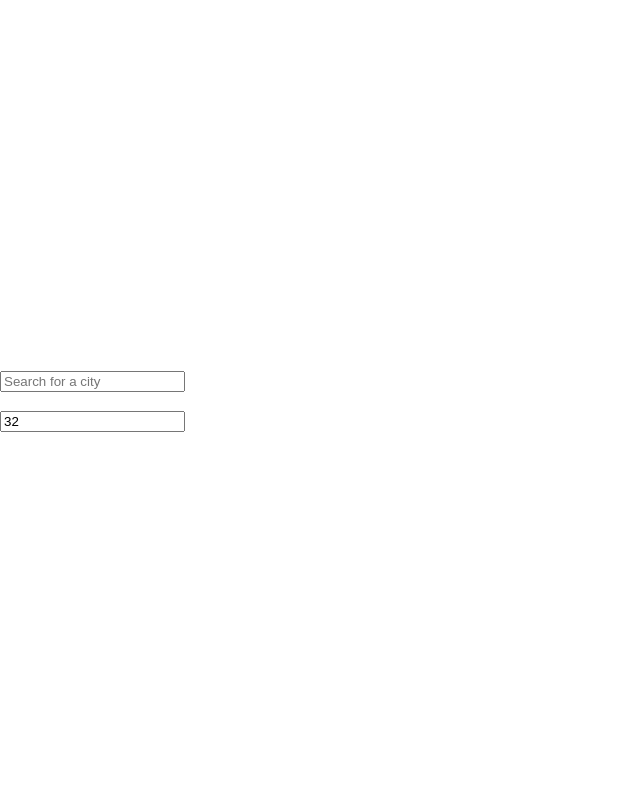
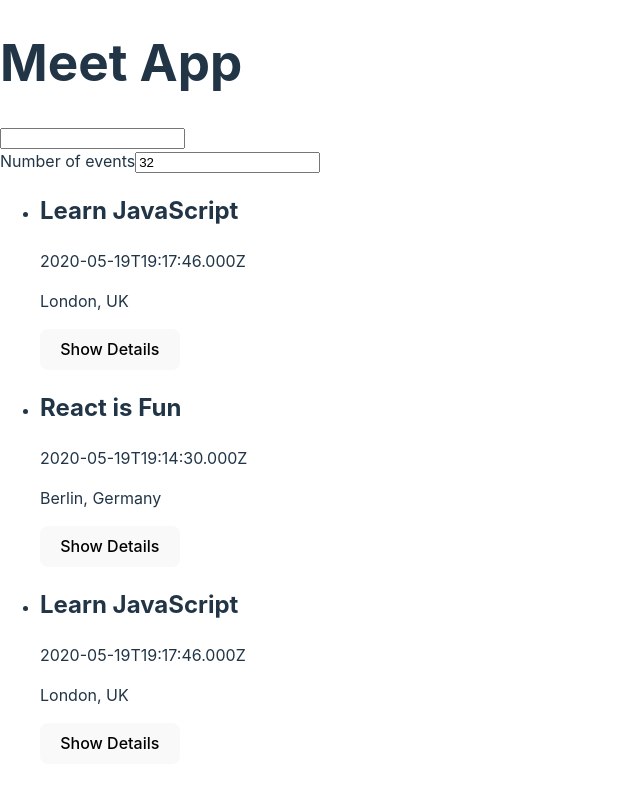
Before and after one commit to apirollijr/meet-app, a React (Vite) app: page / in a window 1280 px wide. Shown: the top 789 px of the page, without its empty margins (0-640 px from the left). Built offline with nearby package versions, Linux system fonts and the light colour scheme.

Commit message:
integration testing

```diff
--- a/src/App.jsx
+++ b/src/App.jsx
@@ -1,17 +1,32 @@
-// src/App.jsx
-import React from "react";
+import React, { useEffect, useState } from "react";
 import CitySearch from "./components/CitySearch";
+import NumberOfEvents from "./components/NumberOfEvents";
 import EventList from "./components/EventList";
-import NumberOfEvents from "./components/NumberOfEvents";
+import { getEvents } from "./api";
 
-const App = () => {
+export default function App() {
+  const [events, setEvents] = useState([]);
+  const [currentCity, setCurrentCity] = useState("all");
+  const [currentNOE, setCurrentNOE] = useState(32);
+
+  useEffect(() => {
+    const load = async () => {
+      const data = await getEvents({ location: currentCity, pageSize: currentNOE });
+      setEvents(data);
+    };
+    load();
+  }, [currentCity, currentNOE]);
+
   return (
-    <div>
-      <CitySearch />
-      <EventList />
-      <NumberOfEvents />
+    <div className="app">
+      <h1 className="app__title">Meet App</h1>
+      <div className="controls">
+        <CitySearch currentCity={currentCity} setCurrentCity={setCurrentCity} />
+        <NumberOfEvents currentNOE={currentNOE} setCurrentNOE={setCurrentNOE} />
+      </div>
+
+      {/* Limit rendered events to the selected count */}
+      <EventList events={events.slice(0, Number(currentNOE))} />
     </div>
   );
-};
-
-export default App;
+}
--- a/src/api.js
+++ b/src/api.js
@@ -1,25 +1,19 @@
-// src/api.js
-
 import mockData from "./mock-data";
 
-/**
- *
- * @param {*} events:
- * The following function should be in the “api.js” file.
- * This function takes an events array, then uses map to create a new array with only locations.
- * It will also remove all duplicates by creating another new array using the spread operator and spreading a Set.
- * The Set will remove all duplicates from the array.
- */
-export const extractLocations = (events) => {
-  const extractedLocations = events.map((event) => event.location);
-  const locations = [...new Set(extractedLocations)];
-  return locations;
-};
+export function extractLocations(events) {
+  const locations = events.map((e) => e.location);
+  return [...new Set(locations)];
+}
 
-/**
- *
- * This function will fetch the list of all events
- */
-export const getEvents = async () => {
-  return mockData;
-};
+export async function getEvents({ location = "all", pageSize = 32 } = {}) {
+  const isLocal = typeof window !== "undefined" && window.location && String(window.location.href).startsWith("http://localhost");
+  const isTest = process.env.NODE_ENV === "test";
+  if (isLocal || isTest) {
+    let events = mockData;
+    if (location && location !== "all" && location !== "See all cities") {
+      events = events.filter((e) => e.location === location);
+    }
+    return events.slice(0, pageSize);
+  }
+  return [];
+}
--- a/src/components/CitySearch.jsx
+++ b/src/components/CitySearch.jsx
@@ -1,56 +1,46 @@
-// src/components/CitySearch.jsx
+import React, { useEffect, useState } from "react";
 
-import React, { useState } from "react";
-
-const CitySearch = ({ allLocations }) => {
+export default function CitySearch({ allLocations = [], setCurrentCity = () => {} }) {
+  const [query, setQuery] = useState("");
   const [showSuggestions, setShowSuggestions] = useState(false);
-  const [query, setQuery] = useState("");
   const [suggestions, setSuggestions] = useState([]);
 
-  const handleInputChanged = (event) => {
-    const value = event.target.value;
-    const filteredLocations = allLocations
-      ? allLocations.filter((location) => {
-          return location.toUpperCase().indexOf(value.toUpperCase()) > -1;
-        })
-      : [];
+  useEffect(() => {
+    setSuggestions(allLocations);
+  }, [`${allLocations}`]);
 
+  const handleInputChanged = (e) => {
+    const value = e.target.value;
     setQuery(value);
-    setSuggestions(filteredLocations);
+    const filtered = allLocations ? allLocations.filter((loc) => loc.toUpperCase().indexOf(value.toUpperCase()) > -1) : [];
+    setSuggestions(filtered);
+    setShowSuggestions(true);
   };
 
-  const handleItemClicked = (event) => {
-    const value = event.target.textContent;
+  const handleItemClicked = (e) => {
+    const value = e.target.textContent;
     setQuery(value);
-    setShowSuggestions(false); // to hide the list
+    setShowSuggestions(false);
+    setCurrentCity(value);
   };
 
   return (
     <div id="city-search">
       <input
+        className="city"
         type="text"
-        className="city"
-        placeholder="Search for a city"
         value={query}
+        onChange={handleInputChanged}
         onFocus={() => setShowSuggestions(true)}
-        onChange={handleInputChanged}
       />
       {showSuggestions ? (
-        <ul className="suggestions">
-          {suggestions.map((suggestion) => {
-            return (
-              <li onClick={handleItemClicked} key={suggestion}>
-                {suggestion}
-              </li>
-            );
-          })}
-          <li key="See all cities" onClick={handleItemClicked}>
-            <b>See all cities</b>
-          </li>
+        <ul className="suggestions" role="list">
+          {suggestions.map((s) => (
+            <li onClick={handleItemClicked} key={s}>{s}</li>
+          ))}
+          <li key="See all cities" onClick={handleItemClicked}><b>See all cities</b></li>
         </ul>
       ) : null}
     </div>
   );
-};
-
-export default CitySearch;
+}
--- a/src/components/Event.jsx
+++ b/src/components/Event.jsx
@@ -1,24 +1,20 @@
-// src/components/Event.jsx
 import React, { useState } from "react";
 
-function Event({ event }) {
-  const [showDetails, setShowDetails] = useState(false);
-
+export default function Event({ event }) {
+  const [open, setOpen] = useState(false);
   return (
-    <li>
+    <article data-testid="event">
       <h2>{event.summary}</h2>
       <p>{event.created}</p>
       <p>{event.location}</p>
-      <button onClick={() => setShowDetails(!showDetails)}>
-        {showDetails ? "Hide Details" : "Show Details"}
+      <button onClick={() => setOpen((v) => !v)}>
+        {open ? "Hide Details" : "Show Details"}
       </button>
-      {showDetails && (
+      {open && (
         <div className="details">
           <p>{event.description}</p>
         </div>
       )}
-    </li>
+    </article>
   );
 }
-
-export default Event;
--- a/src/components/EventList.jsx
+++ b/src/components/EventList.jsx
@@ -1,15 +1,14 @@
-// src/components/EventList.jsx
 import React from "react";
 import Event from "./Event";
 
-const EventList = ({ events }) => {
+export default function EventList({ events = [] }) {
   return (
-    <ul id="event-list">
-      {events
-        ? events.map((event) => <Event key={event.id} event={event} />)
-        : null}
+    <ul id="event-list" role="list">
+      {events.map((e, i) => (
+        <li key={e.id ?? i} role="listitem">
+          <Event event={e} />
+        </li>
+      ))}
     </ul>
   );
-};
-
-export default EventList;
+}
--- a/src/components/NumberOfEvents.jsx
+++ b/src/components/NumberOfEvents.jsx
@@ -1,12 +1,39 @@
-// src/components/NumberOfEvents.jsx
-import React from "react";
+import React, { useState, useEffect } from "react";
 
-function NumberOfEvents() {
+export default function NumberOfEvents({
+  currentNOE = 32,
+  setCurrentNOE, // optional
+}) {
+  const [value, setValue] = useState(String(currentNOE));
+
+  // keep local state in sync if parent changes prop
+  useEffect(() => {
+    setValue(String(currentNOE));
+  }, [currentNOE]);
+
+  const handleChange = (e) => {
+    const next = e.target.value;        // keep as string for the tests
+    setValue(next);
+    if (setCurrentNOE) {
+      // if parent provided a setter, notify it with a sane number (>=1)
+      const n = Math.max(1, parseInt(next || "0", 10) || 1);
+      setCurrentNOE(n);
+    }
+  };
+
   return (
-    <div id="number-of-events">
-      <input type="text" defaultValue={32} />
+    <div className="number-of-events">
+      <label htmlFor="number-of-events-input">Number of events</label>
+    <input
+      id="number-of-events-input"
+      aria-label="Number of events"
+      type="number"
+      min="1"
+      value={currentNOE}
+      onChange={(e) => setCurrentNOE(Number(e.target.value) || 0)}
+    />
+
+
     </div>
   );
 }
-
-export default NumberOfEvents;
```
Also changed, not shown: 2 other files (tests, documents, lock files or other folders).
